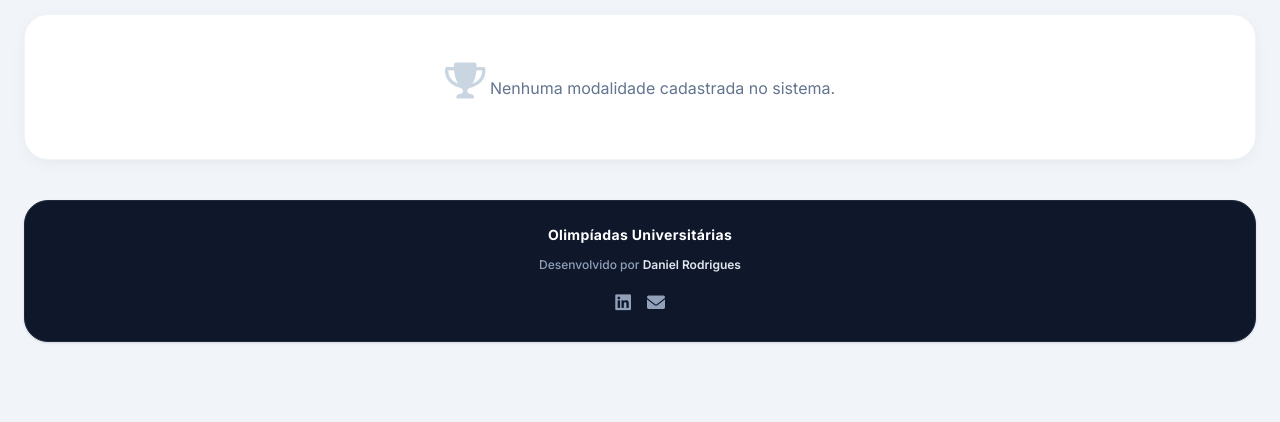
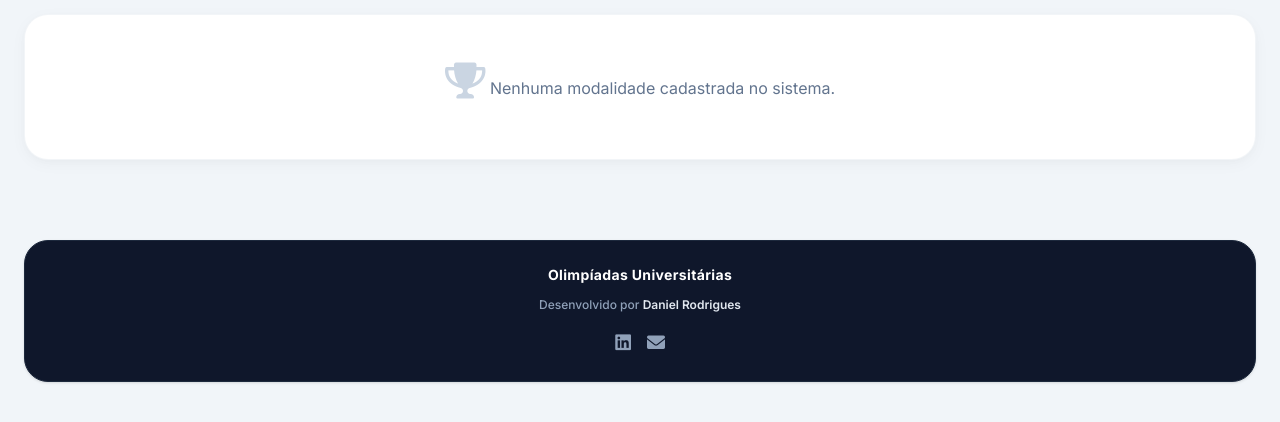
Before and after one commit to danielrp9/olimpiadas-ufvjm, a Django app: page /chaveamentos/compartilhar/ in a window 1280 px wide. Shown: the part 135-557 px from the top of the page. Run offline with Django 5.2, Linux system fonts and the light colour scheme; data that the repository does not hold is empty; style sheets or scripts are compiled from the project's sources; some libraries are stand-ins or nearby versions.

Commit message:
style: aumenta espacamento superior do rodape para nao ficar colado no container das paginas

```diff
--- a/core/templates/core/chaveamento_share.html
+++ b/core/templates/core/chaveamento_share.html
@@ -335,7 +335,7 @@
     </main>
 
     <!-- Rodapé Oficial do Sistema -->
-    <footer class="max-w-[1400px] mx-auto px-4 sm:px-6 pt-10 pb-6 no-print">
+    <footer class="max-w-[1400px] mx-auto px-4 sm:px-6 mt-14 sm:mt-20 mb-8 no-print">
         <div class="w-full bg-slate-900 border border-slate-800 rounded-3xl py-6 px-6 shadow-sm text-center space-y-3">
             <h3 class="text-sm font-bold text-white tracking-wide">
                 Olimpíadas Universitárias
--- a/core/templates/core/chaveamento_share_list.html
+++ b/core/templates/core/chaveamento_share_list.html
@@ -117,7 +117,7 @@
     </main>
 
     <!-- Rodapé Oficial do Sistema -->
-    <footer class="max-w-[1400px] mx-auto px-4 sm:px-6 pt-10 pb-6 no-print">
+    <footer class="max-w-[1400px] mx-auto px-4 sm:px-6 mt-14 sm:mt-20 mb-8 no-print">
         <div class="w-full bg-slate-900 border border-slate-800 rounded-3xl py-6 px-6 shadow-sm text-center space-y-3">
             <h3 class="text-sm font-bold text-white tracking-wide">
                 Olimpíadas Universitárias
--- a/theme/templates/base.html
+++ b/theme/templates/base.html
@@ -385,7 +385,7 @@
 
             <!-- Rodapé (Apenas para telas autenticadas/comuns) -->
             {% if request.resolver_match.url_name != 'login' and request.resolver_match.url_name != 'register' and request.resolver_match.url_name != 'complete_profile' %}
-                <footer class="w-full bg-slate-900 border border-slate-800 rounded-3xl py-6 px-6 shadow-sm text-center space-y-3 mt-auto">
+                <footer class="w-full bg-slate-900 border border-slate-800 rounded-3xl py-6 px-6 shadow-sm text-center space-y-3 mt-14 sm:mt-20 mb-4">
                     <h3 class="text-sm font-bold text-white tracking-wide">
                         Olimpíadas Universitárias
                     </h3>
```
